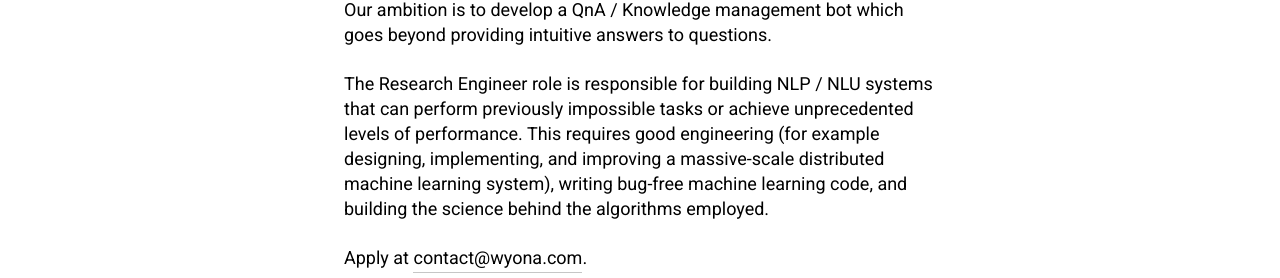
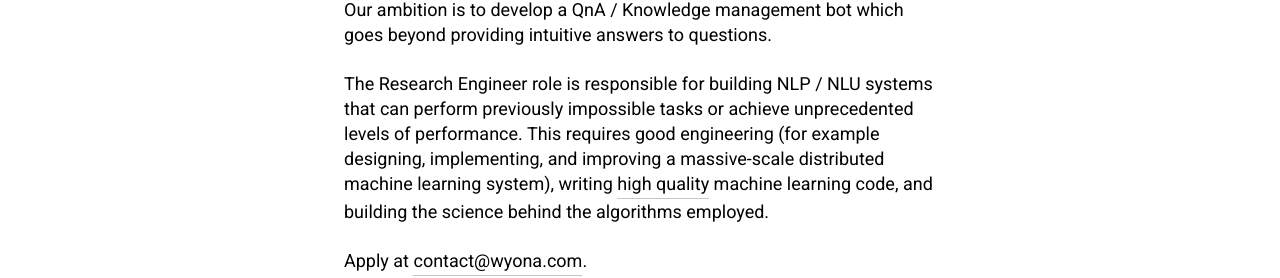
Before and after one commit to vanyabrucker/wyona-web, a Next.js app: page /posts/nlp-nlu-research-software-engineer in a window 1280 px wide. Shown: the part 311-589 px from the top of the page. Built offline with nearby package versions, Linux system fonts and the light colour scheme.

Commit message:
bug-free replaced by high quality

```diff
--- a/pages/posts/nlp-nlu-research-software-engineer.js
+++ b/pages/posts/nlp-nlu-research-software-engineer.js
@@ -20,7 +20,7 @@
                         <h1 className="expressive-heading-05 col-7">NLP / NLU Research Software Engineer</h1>
                         <div className="col-7 margin--top--spacing-07">
                             <p>Our ambition is to develop a QnA / Knowledge management bot which goes beyond providing intuitive answers to questions.</p>
-                            <p className="margin--top--spacing-06">The Research Engineer role is responsible for building NLP / NLU systems that can perform previously impossible tasks or achieve unprecedented levels of performance. This requires good engineering (for example designing, implementing, and improving a massive-scale distributed machine learning system), writing bug-free machine learning code, and building the science behind the algorithms employed.</p>
+                            <p className="margin--top--spacing-06">The Research Engineer role is responsible for building NLP / NLU systems that can perform previously impossible tasks or achieve unprecedented levels of performance. This requires good engineering (for example designing, implementing, and improving a massive-scale distributed machine learning system), writing <span><a className={"a--internal"} href="https://medium.com/the-andela-way/how-to-start-writing-high-quality-code-at-any-point-of-your-programming-journey-d434cb0ba8ca">high quality</a></span> machine learning code, and building the science behind the algorithms employed.</p>
                             <p className="margin--top--spacing-06 text-length--02">
                                 Apply at <span><a className={"a--internal"} href="mailto:contact@wyona.com?subject=Career">contact@wyona.com</a></span>.
                             </p>
```
